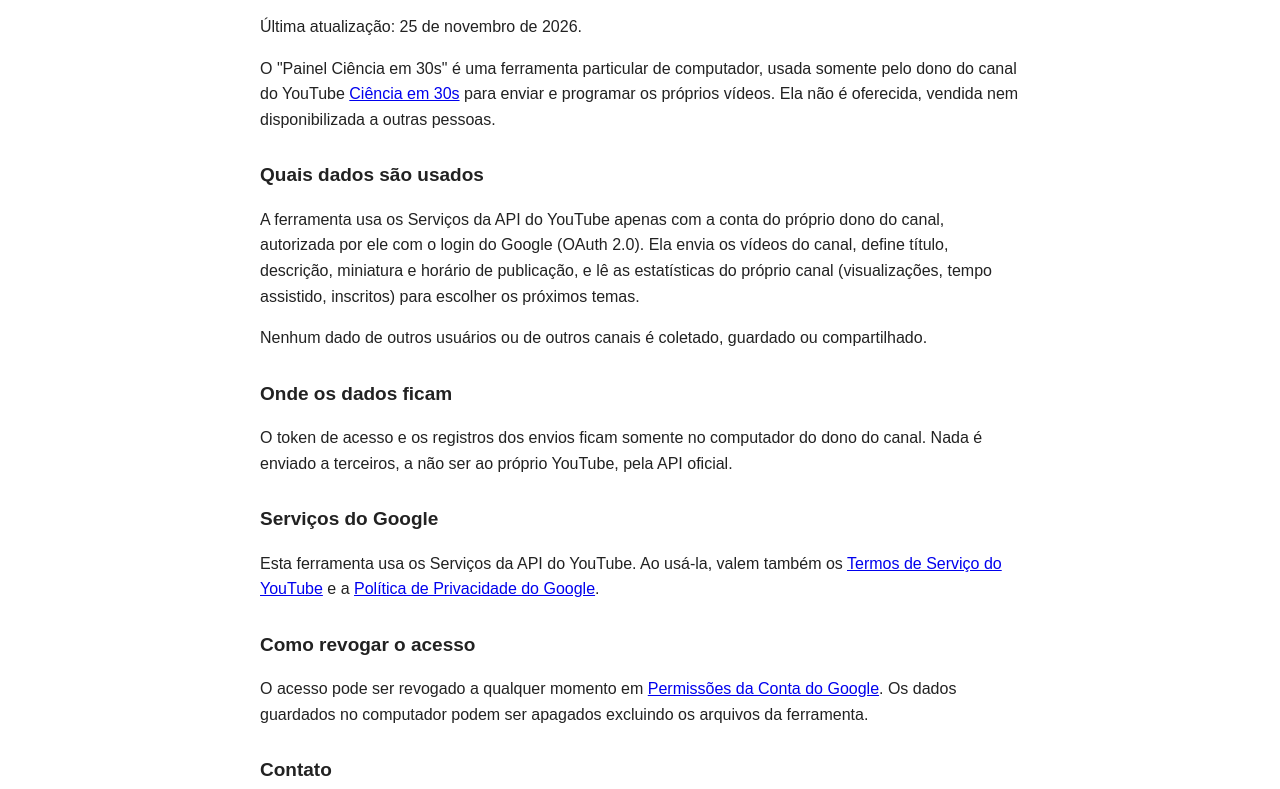
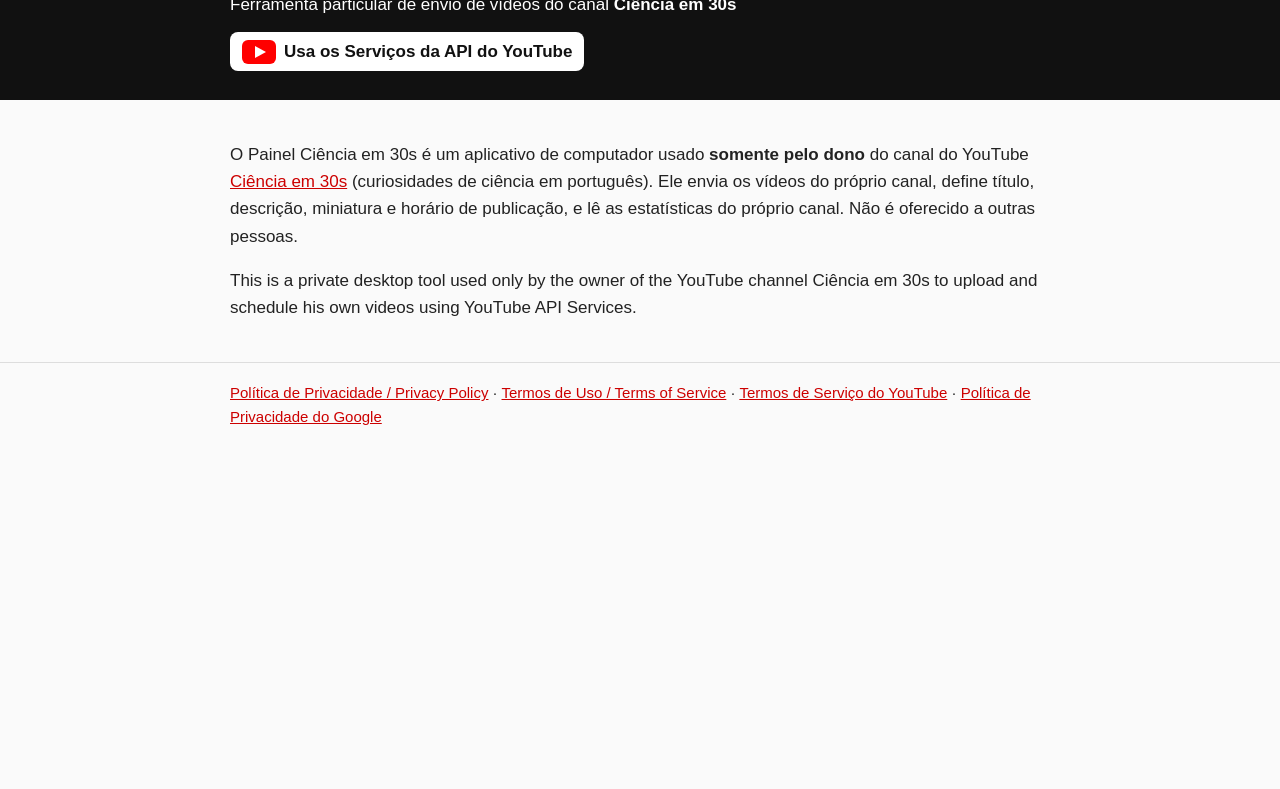
Before and after one commit to Andre-santorum/politica-privacidade-ciencia30s, a plain HTML site: page index.html in a window 1280 px wide. Shown: the part 85-874 px from the top of the page. After the commit the page ends 800 px from the top, so only its background shows below. Drawn offline with Linux system fonts and the light colour scheme.

Commit message:
Página inicial, termos de uso e política de privacidade

```diff
--- a/index.html
+++ b/index.html
@@ -1,37 +1,33 @@
 <!doctype html>
 <html lang="pt-BR"><head><meta charset="utf-8"><meta name="viewport" content="width=device-width, initial-scale=1">
-<title>Política de Privacidade — Painel Ciência em 30s</title>
-<style>body{font:16px/1.6 Arial,sans-serif;max-width:760px;margin:40px auto;padding:0 16px;color:#222}h1{font-size:26px}h2{font-size:19px;margin-top:28px}</style>
-</head><body>
-<h1>Política de Privacidade — Painel Ciência em 30s</h1>
-<p>Última atualização: 25 de novembro de 2026.</p>
-<p>O "Painel Ciência em 30s" é uma ferramenta particular de computador, usada somente pelo dono do canal do YouTube
-<a href="https://www.youtube.com/@cienciaem30sbr">Ciência em 30s</a> para enviar e programar os próprios vídeos.
-Ela não é oferecida, vendida nem disponibilizada a outras pessoas.</p>
-<h2>Quais dados são usados</h2>
-<p>A ferramenta usa os Serviços da API do YouTube apenas com a conta do próprio dono do canal, autorizada por ele com o
-login do Google (OAuth 2.0). Ela envia os vídeos do canal, define título, descrição, miniatura e horário de publicação,
-e lê as estatísticas do próprio canal (visualizações, tempo assistido, inscritos) para escolher os próximos temas.</p>
-<p>Nenhum dado de outros usuários ou de outros canais é coletado, guardado ou compartilhado.</p>
-<h2>Onde os dados ficam</h2>
-<p>O token de acesso e os registros dos envios ficam somente no computador do dono do canal. Nada é enviado a
-terceiros, a não ser ao próprio YouTube, pela API oficial.</p>
-<h2>Serviços do Google</h2>
-<p>Esta ferramenta usa os Serviços da API do YouTube. Ao usá-la, valem também os
-<a href="https://www.youtube.com/t/terms">Termos de Serviço do YouTube</a> e a
-<a href="https://policies.google.com/privacy">Política de Privacidade do Google</a>.</p>
-<h2>Como revogar o acesso</h2>
-<p>O acesso pode ser revogado a qualquer momento em
-<a href="https://security.google.com/settings/security/permissions">Permissões da Conta do Google</a>. Os dados
-guardados no computador podem ser apagados excluindo os arquivos da ferramenta.</p>
-<h2>Contato</h2>
-<p>Pelo canal: <a href="https://www.youtube.com/@cienciaem30sbr">youtube.com/@cienciaem30sbr</a>.</p>
-<hr><h1 style="font-size:20px">Privacy Policy (English)</h1>
-<p>"Painel Ciência em 30s" is a private desktop tool used only by the owner of the YouTube channel Ciência em 30s to
-upload and schedule his own videos. It uses YouTube API Services only with the owner's own Google account (OAuth 2.0),
-to upload videos, set metadata, thumbnails and publish time, and to read his own channel analytics. No data from other
-users or channels is collected, stored or shared. Tokens and logs are stored only on the owner's computer.
-Use of this tool is also subject to the <a href="https://www.youtube.com/t/terms">YouTube Terms of Service</a> and the
-<a href="https://policies.google.com/privacy">Google Privacy Policy</a>. Access can be revoked at
-<a href="https://security.google.com/settings/security/permissions">Google Account permissions</a>.</p>
+<title>Painel Ciência em 30s</title>
+<style>
+body{font:17px/1.6 Arial,sans-serif;margin:0;color:#222;background:#fafafa}
+header{background:#111;color:#fff;padding:28px 16px}
+.w{max-width:820px;margin:0 auto;padding:0 16px}
+h1{margin:0;font-size:30px}
+.yt{display:inline-flex;align-items:center;gap:8px;background:#fff;color:#111;border-radius:8px;padding:6px 12px;font-weight:bold;margin-top:14px}
+.yt i{display:inline-block;width:34px;height:24px;background:#FF0000;border-radius:6px;position:relative}
+.yt i:after{content:"";position:absolute;left:13px;top:6px;border-left:11px solid #fff;border-top:6px solid transparent;border-bottom:6px solid transparent}
+main{padding:24px 0}
+footer{border-top:1px solid #ddd;padding:18px 0;font-size:15px}
+a{color:#c00}
+</style></head><body>
+<header><div class="w"><h1>Painel Ciência em 30s</h1>
+<div>Ferramenta particular de envio de vídeos do canal <b>Ciência em 30s</b></div>
+<div class="yt"><i></i> Usa os Serviços da API do YouTube</div></div></header>
+<main><div class="w">
+<p>O Painel Ciência em 30s é um aplicativo de computador usado <b>somente pelo dono</b> do canal do YouTube
+<a href="https://www.youtube.com/@cienciaem30sbr">Ciência em 30s</a> (curiosidades de ciência em português).
+Ele envia os vídeos do próprio canal, define título, descrição, miniatura e horário de publicação, e lê as
+estatísticas do próprio canal. Não é oferecido a outras pessoas.</p>
+<p>This is a private desktop tool used only by the owner of the YouTube channel Ciência em 30s to upload and schedule
+his own videos using YouTube API Services.</p>
+</div></main>
+<footer><div class="w">
+<a href="privacidade.html">Política de Privacidade / Privacy Policy</a> ·
+<a href="termos.html">Termos de Uso / Terms of Service</a> ·
+<a href="https://www.youtube.com/t/terms">Termos de Serviço do YouTube</a> ·
+<a href="https://policies.google.com/privacy">Política de Privacidade do Google</a>
+</div></footer>
 </body></html>
```
Also changed, not shown: privacidade.html (added, +39 -0 lines), termos.html (added, +30 -0 lines).
